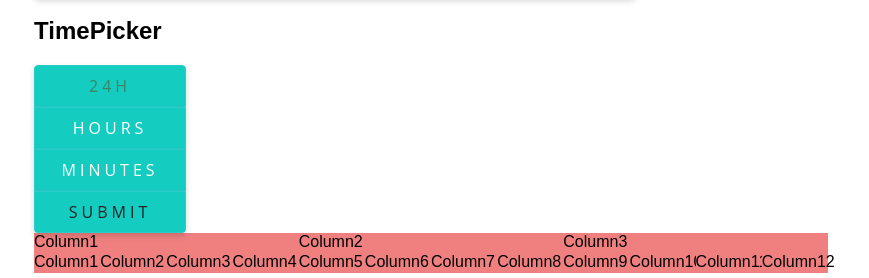
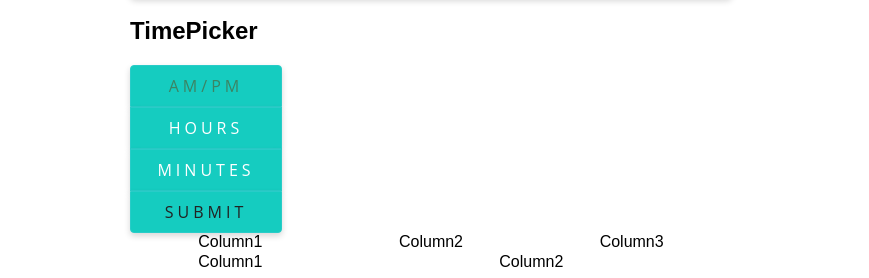
Before and after one commit to brynjarf11/styledcomponents, a React app: page / in a window 1280 px wide. Shown: the part 602-880 px from the top of the page, without its empty margins (217-1086 px from the left). Built offline with nearby package versions, Linux system fonts and the light colour scheme.

Commit message:
smá fiff á col og row

```diff
--- a/src/App.js
+++ b/src/App.js
@@ -61,7 +61,7 @@ class App extends React.Component {
               <h2>TimePicker</h2>
               <TimePicker
                   onTimePick={time => this.setState({ time })}
-                  format={24} />
+                  format={12} />
           </div>
 
           <Row>
@@ -70,18 +70,9 @@ class App extends React.Component {
               <Col size={4}>Column3</Col>
           </Row>
           <Row>
-              <Col>Column1</Col>
-              <Col>Column2</Col>
-              <Col>Column3</Col>
-              <Col>Column4</Col>
-              <Col>Column5</Col>
-              <Col>Column6</Col>
-              <Col>Column7</Col>
-              <Col>Column8</Col>
-              <Col>Column9</Col>
-              <Col>Column10</Col>
-              <Col>Column11</Col>
-              <Col>Column12</Col>
+              <Col size={4}>Column1</Col>
+              <Col size={8}>Column2</Col>
+
 
           </Row>
       </div>
--- a/src/components/Column/Col.js
+++ b/src/components/Column/Col.js
@@ -4,10 +4,9 @@ import Styles from './Col.module.css';
 
 class Col extends React.Component{
     render() {
-        console.log(Styles.columnFab);
         return (
             <div className={`${Styles.columnFab}`}
-                 style={{width:`${this.props.size *8.3333}%`}}
+                 style={{width:`${this.props.size *(100/12)}%`}}
             >{this.props.children}
             </div>
         );
@@ -16,8 +15,11 @@ class Col extends React.Component{
 }
 
 Col.propTypes = {
-    size:PropTypes.number,
-    child:PropTypes.node
+    size:(props,propName) => {
+        const prop = props[propName];
+        if(prop >= 1 && prop <= 12) {return;}
+        return new Error('Column size should be between 1 and 12');
+    }
 };
 Col.defaultProps = {
     size: 1
--- a/src/components/Column/Col.module.css
+++ b/src/components/Column/Col.module.css
@@ -1,5 +1,5 @@
 .columnFab {
-    background-color: lightcoral;
     height: 20px;
     float:left;
+    text-align: center;
 }
--- a/src/components/Row/Row.module.css
+++ b/src/components/Row/Row.module.css
@@ -1,5 +1,4 @@
 .Row {
     width: 100%;
     height: 100%;
-    background-color: lightgreen;
 }
```
